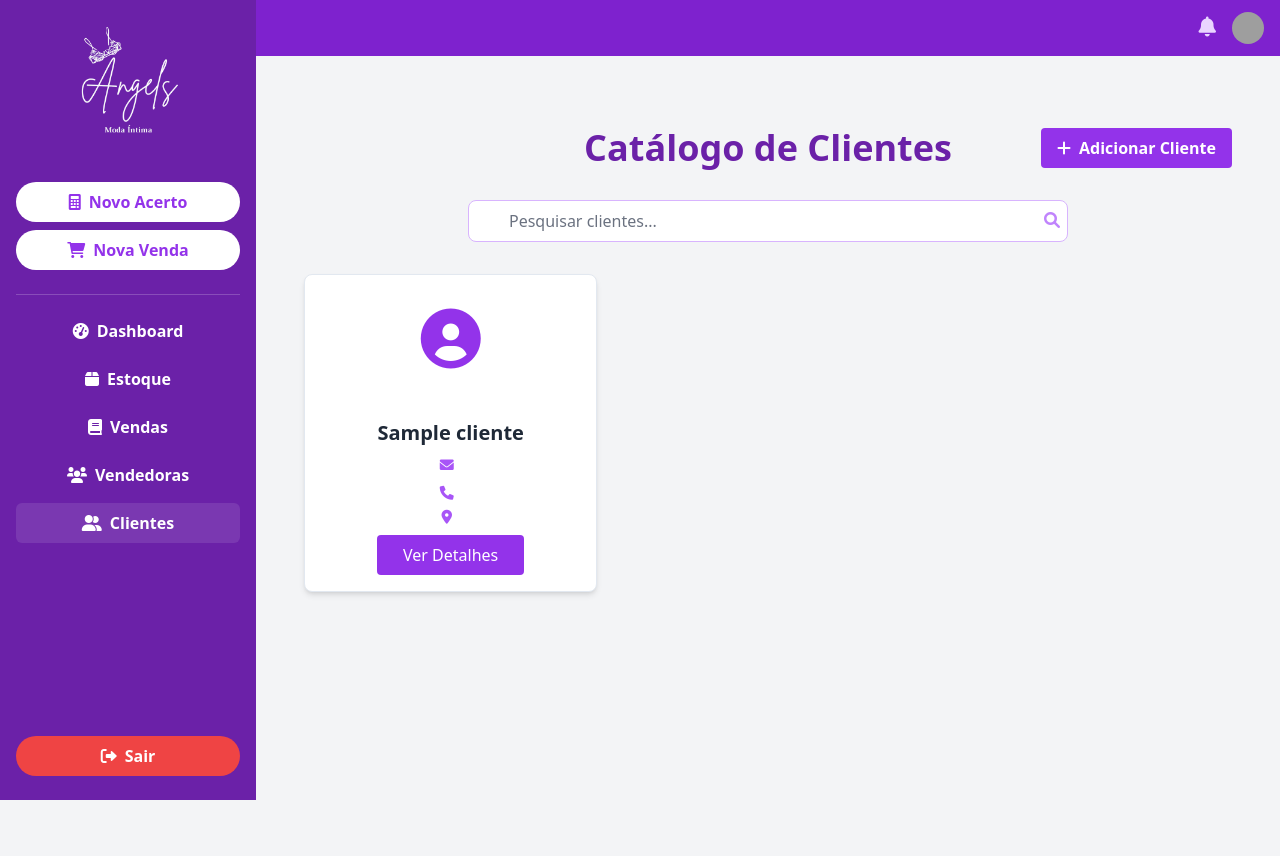
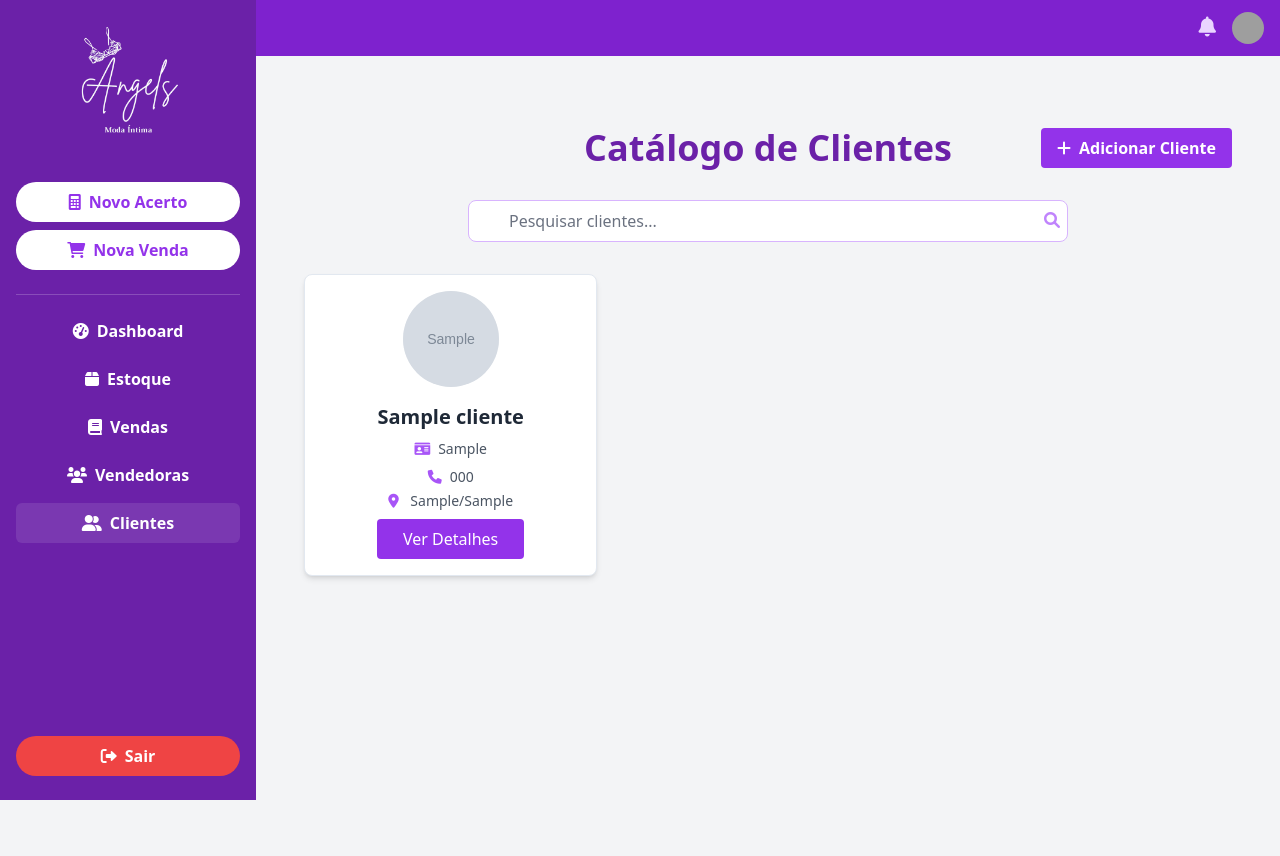
Before and after one commit to Wellingtn/erp_william, a Django app: page /clientes/ in a window 1280 px wide. Run offline with Django 5.2, Linux system fonts and the light colour scheme; tables that the repository leaves empty hold one stand-in row (values such as "Sample post"); grey boxes marked "Sample" are stand-in pictures; some libraries are stand-ins or nearby versions; grey boxes are pictures that could not be loaded.

Commit message:
melhora cliente

```diff
--- a/templates/clientes/lista_clientes.html
+++ b/templates/clientes/lista_clientes.html
@@ -25,6 +25,25 @@
     .client-card:hover {
         box-shadow: 0 10px 15px -3px rgba(0, 0, 0, 0.1), 0 4px 6px -2px rgba(0, 0, 0, 0.05);
         transform: translateY(-5px);
+    }
+    .client-photo {
+        width: 96px;
+        height: 96px;
+        border-radius: 50%;
+        overflow: hidden;
+        display: flex;
+        justify-content: center;
+        align-items: center;
+        background-color: #f3f4f6;
+    }
+    .client-photo img {
+        width: 100%;
+        height: 100%;
+        object-fit: cover;
+    }
+    .client-photo i {
+        font-size: 48px;
+        color: #8b5cf6;
     }
     .search-bar {
         max-width: 600px;
@@ -61,21 +80,28 @@
     <div class="client-grid" id="clientGrid">
         {% for cliente in clientes %}
         <div class="client-card shadow-md" data-name="{{ cliente.nome|lower }}">
-            <div class="relative">
-                <div class="w-32 h-32 mx-auto rounded-full flex items-center justify-center overflow-hidden">
-                    <i class="fas fa-user-circle text-6xl text-purple-600"></i>
+            <div class="p-4">
+                <div class="client-photo mx-auto mb-4">
+                    {% if cliente.foto %}
+                        <img src="{{ cliente.foto.url }}" alt="{{ cliente.nome }}" class="w-full h-full object-cover">
+                    {% else %}
+                        <i class="fas fa-user-circle"></i>
+                    {% endif %}
                 </div>
-            </div>
-            <div class="p-4">
                 <h2 class="text-xl font-semibold mb-2 text-gray-800">{{ cliente.nome }}</h2>
                 <p class="text-sm text-gray-600 mb-2">
-                    <i class="fas fa-envelope mr-2 text-purple-500"></i>{{ cliente.email }}
+                    <i class="fas fa-id-card mr-2 text-purple-500"></i>{{ cliente.cpf|default:"CPF não informado" }}
                 </p>
                 <p class="text-sm text-gray-600 mb-1">
-                    <i class="fas fa-phone mr-2 text-purple-500"></i>{{ cliente.telefone }}
+                    <i class="fas fa-phone mr-2 text-purple-500"></i>{{ cliente.telefone1|default:"Telefone não informado" }}
                 </p>
                 <p class="text-sm text-gray-600 mb-2">
-                    <i class="fas fa-map-marker-alt mr-2 text-purple-500"></i>{{ cliente.endereco }}
+                    <i class="fas fa-map-marker-alt mr-2 text-purple-500"></i>
+                    {% if cliente.cidade and cliente.uf %}
+                        {{ cliente.cidade }}/{{ cliente.uf }}
+                    {% else %}
+                        Endereço não informado
+                    {% endif %}
                 </p>
                 <a href="{% url 'clientes:detalhe_cliente' cliente.id %}"
                    class="block w-full bg-purple-600 text-white py-2 px-4 rounded hover:bg-purple-700 transition duration-300">
```
